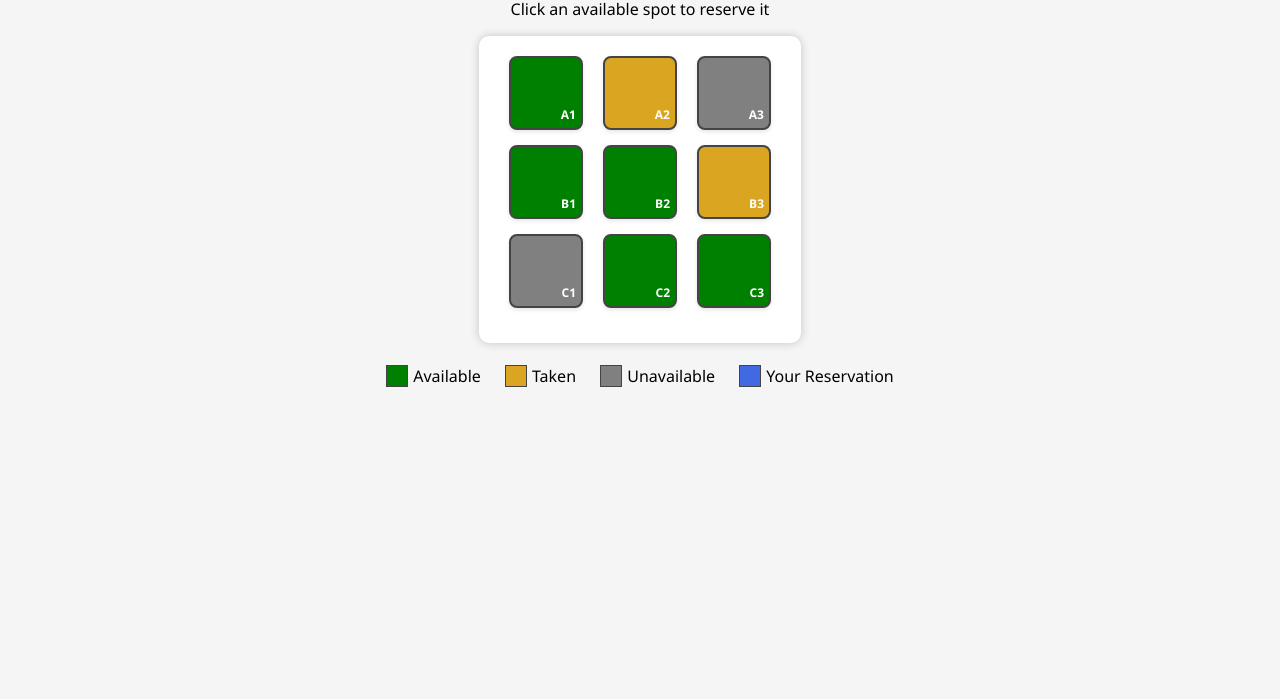
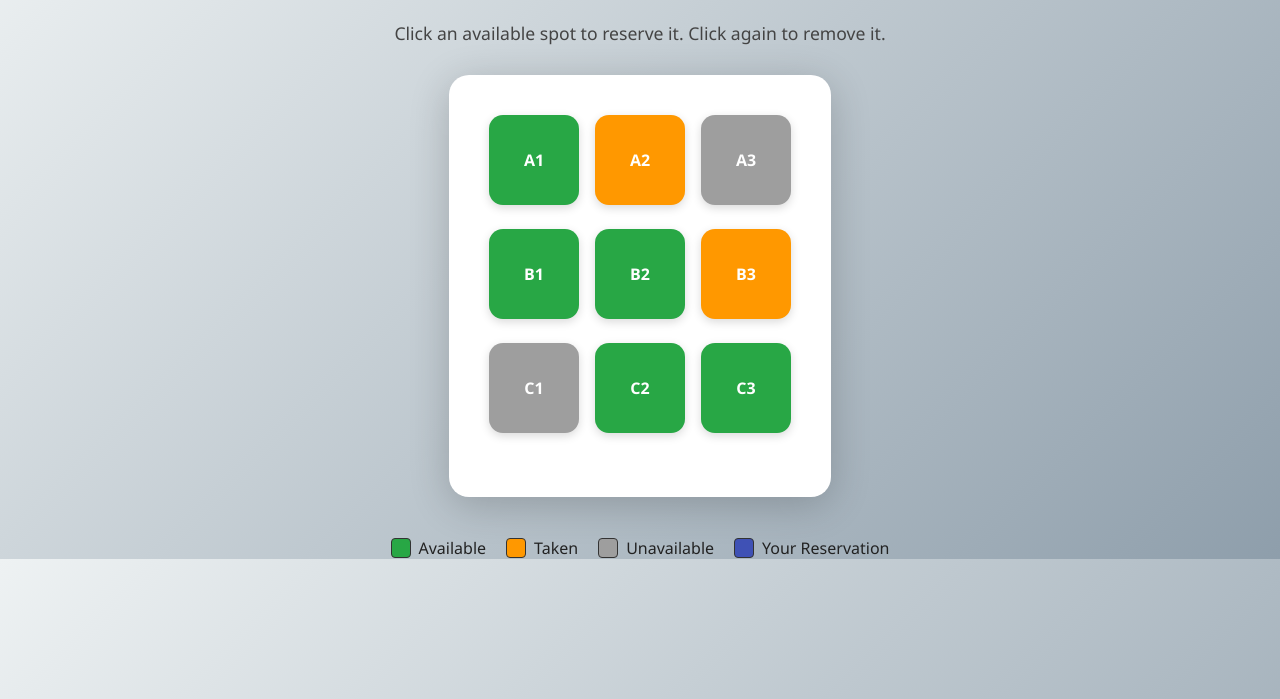
Before and after one commit to JimmyDevvvvv/Slot_Snap, a plain HTML site: page public/map.html in a window 1280 px wide. Shown: the part 101-800 px from the top of the page. Drawn offline with Linux system fonts and the light colour scheme.

Commit message:
updated
update AGAIN

```diff
--- a/public/map.html
+++ b/public/map.html
@@ -1,93 +1,154 @@
 <!DOCTYPE html>
 <html lang="en">
 <head>
-  <meta charset="UTF-8">
-  <title>SlotSnap Parking Map</title>
+  <meta charset="UTF-8" />
+  <meta name="viewport" content="width=device-width, initial-scale=1.0"/>
+  <title>GIU Parking System</title>
   <style>
+    * {
+      box-sizing: border-box;
+    }
+
     body {
+      margin: 0;
+      padding: 0;
       font-family: 'Segoe UI', sans-serif;
+      background: linear-gradient(135deg, #eef2f3, #8e9eab);
+      color: #222;
       text-align: center;
-      margin-top: 40px;
-      background-color: #f5f5f5;
     }
 
     h1 {
-      margin-bottom: 10px;
+      margin-top: 40px;
+      font-size: 2.5rem;
+      color: #222;
+      font-weight: 800;
+      text-shadow: 1px 1px 2px rgba(0,0,0,0.2);
+    }
+
+    p {
+      color: #444;
+      font-size: 1.1rem;
+      margin-bottom: 30px;
     }
 
     .map-container {
+      background: white;
+      padding: 40px;
+      border-radius: 20px;
+      box-shadow: 0 8px 40px rgba(0, 0, 0, 0.2);
       display: inline-block;
-      padding: 20px;
-      background: white;
-      border-radius: 10px;
-      box-shadow: 0 0 10px rgba(0,0,0,0.2);
+      max-width: 95%;
+      transition: all 0.3s ease;
     }
 
     .map-row {
       display: flex;
       justify-content: center;
-      margin-bottom: 15px;
+      gap: 16px;
+      margin-bottom: 24px;
     }
 
     .spot {
-      width: 70px;
-      height: 70px;
-      margin: 0 10px;
-      border: 2px solid #444;
-      border-radius: 8px;
+      width: 90px;
+      height: 90px;
+      border-radius: 14px;
+      font-size: 16px;
+      font-weight: bold;
+      color: white;
+      display: flex;
+      align-items: center;
+      justify-content: center;
+      box-shadow: 0 3px 10px rgba(0,0,0,0.15);
+      transition: transform 0.2s ease, box-shadow 0.2s ease;
       cursor: pointer;
       position: relative;
-      box-shadow: 0 2px 4px rgba(0,0,0,0.1);
     }
 
-    .spot span {
-      position: absolute;
-      bottom: 5px;
-      right: 5px;
-      font-size: 12px;
-      color: white;
-      font-weight: bold;
+    .spot:hover {
+      transform: scale(1.1);
+      box-shadow: 0 6px 18px rgba(0,0,0,0.3);
     }
 
-    .available { background-color: green; }
-    .taken { background-color: goldenrod; pointer-events: none; }
-    .unavailable { background-color: gray; pointer-events: none; }
-    .reserved { background-color: royalblue; }
+    .available    { background-color: #28a745; }
+    .taken        { background-color: #ff9800; pointer-events: none; }
+    .unavailable  { background-color: #9e9e9e; pointer-events: none; }
+    .reserved     { background-color: #3f51b5; }
 
     .legend {
-      margin-top: 20px;
+      margin-top: 40px;
+      display: flex;
+      justify-content: center;
+      gap: 20px;
+      flex-wrap: wrap;
     }
 
     .legend-item {
-      display: inline-block;
-      margin: 0 10px;
+      display: flex;
+      align-items: center;
+      font-size: 1rem;
     }
 
     .legend-box {
-      display: inline-block;
       width: 20px;
       height: 20px;
-      margin-right: 5px;
-      border: 1px solid #444;
-      vertical-align: middle;
+      border-radius: 4px;
+      margin-right: 8px;
+      border: 1px solid #333;
     }
 
-    .legend-label {
-      vertical-align: middle;
+    .tooltip {
+      position: absolute;
+      top: -110px;
+      left: 50%;
+      transform: translateX(-50%);
+      background: rgba(0, 0, 0, 0.85);
+      color: white;
+      padding: 10px 14px;
+      border-radius: 8px;
+      font-size: 13px;
+      white-space: pre-line;
+      pointer-events: none;
+      opacity: 0;
+      transition: opacity 0.2s ease;
+      z-index: 10;
+      width: max-content;
+      max-width: 160px;
+    }
+
+    .spot:hover .tooltip {
+      opacity: 1;
+    }
+
+    @media (max-width: 768px) {
+      .spot {
+        width: 70px;
+        height: 70px;
+        font-size: 13px;
+      }
+
+      .map-row {
+        gap: 10px;
+      }
+
+      .map-container {
+        padding: 20px;
+      }
     }
   </style>
 </head>
 <body>
-<h1>Welcome to SlotSnap Map</h1>
-<p>Click an available spot to reserve it</p>
+
+<h1>GIU Parking System</h1>
+<p>Click an available spot to reserve it. Click again to remove it.</p>
 
 <div class="map-container" id="map"></div>
 
 <div class="legend">
-  <div class="legend-item"><div class="legend-box" style="background: green;"></div><span class="legend-label">Available</span></div>
-  <div class="legend-item"><div class="legend-box" style="background: goldenrod;"></div><span class="legend-label">Taken</span></div>
-  <div class="legend-item"><div class="legend-box" style="background: gray;"></div><span class="legend-label">Unavailable</span></div>
-  <div class="legend-item"><div class="legend-box" style="background: royalblue;"></div><span class="legend-label">Your Reservation</span></div>
+  <div class="legend-item"><div class="legend-box" style="background: #28a745;"></div> Available</div>
+  <div class="legend-item"><div class="legend-box" style="background: #ff9800;"></div> Taken</div>
+  <div class="legend-item"><div class="legend-box" style="background: #9e9e9e;"></div> Unavailable</div>
+  <div class="legend-item"><div class="legend-box" style="background: #3f51b5;"></div> Your Reservation</div>
 </div>
 
 <script>
@@ -95,8 +156,13 @@
     [0, 1, 2],
     [0, 0, 1],
     [2, 0, 0]
+  ]; // 0 = available, 1 = taken, 2 = unavailable, 3 = reserved
+
+  const reservationInfo = [
+    [null, null, null],
+    [null, null, null],
+    [null, null, null]
   ];
-  // 0 = available, 1 = taken, 2 = unavailable, 3 = your reservation
 
   const mapDiv = document.getElementById("map");
   const rowLabels = ["A", "B", "C"];
@@ -112,19 +178,41 @@
         const spotDiv = document.createElement("div");
         spotDiv.classList.add("spot");
 
+        const label = `${rowLabels[rowIndex]}${colIndex + 1}`;
+        spotDiv.innerText = label;
+
+        const info = reservationInfo[rowIndex][colIndex];
+        if (info && spot === 3) {
+          const tooltip = document.createElement("div");
+          tooltip.className = "tooltip";
+          tooltip.innerText = `Name: ${info.name}\nPhone: ${info.phone}\nStay: ${info.duration}`;
+          spotDiv.appendChild(tooltip);
+        }
+
         if (spot === 0) spotDiv.classList.add("available");
         else if (spot === 1) spotDiv.classList.add("taken");
         else if (spot === 2) spotDiv.classList.add("unavailable");
         else if (spot === 3) spotDiv.classList.add("reserved");
 
-        const label = document.createElement("span");
-        label.innerText = `${rowLabels[rowIndex]}${colIndex + 1}`;
-        spotDiv.appendChild(label);
-
         if (spot === 0) {
           spotDiv.addEventListener("click", () => {
-            layout[rowIndex][colIndex] = 3;
-            drawMap();
+            const name = prompt("Enter your name:");
+            const phone = prompt("Enter your phone number:");
+            const duration = prompt("How long will you stay?");
+            if (name && phone && duration) {
+              layout[rowIndex][colIndex] = 3;
+              reservationInfo[rowIndex][colIndex] = { name, phone, duration };
+              drawMap();
+            }
+          });
+        } else if (spot === 3) {
+          spotDiv.addEventListener("click", () => {
+            const confirmCancel = confirm("Remove your reservation?");
+            if (confirmCancel) {
+              layout[rowIndex][colIndex] = 0;
+              reservationInfo[rowIndex][colIndex] = null;
+              drawMap();
+            }
           });
         }
 
```
